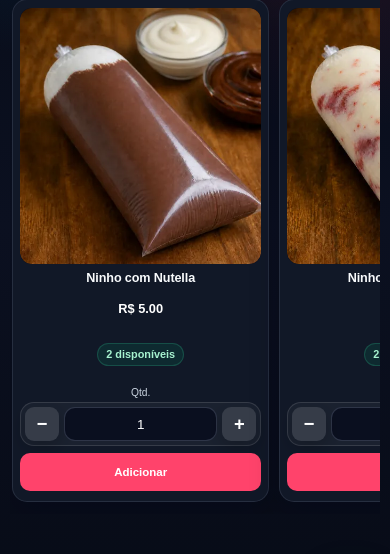
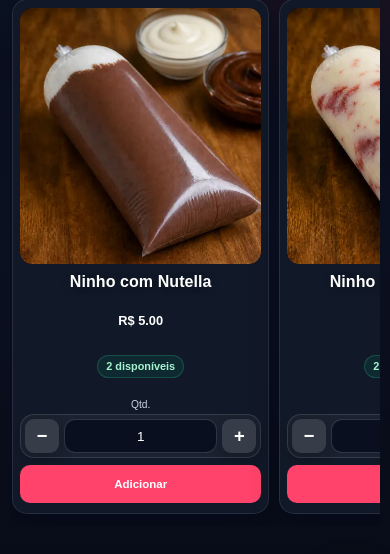
Before and after one commit to italoh27/dindins-da-karina, a Flask app: page / in a window 390 px wide. Shown: the part 213-767 px from the top of the page. Run offline with Flask 3, Linux system fonts and the light colour scheme; parts of the project's set-up code (start-up, migrations or seed data) failed here and were passed over; some libraries are stand-ins or nearby versions.

Commit message:
Destaca nomes dos sabores nos cards

```diff
--- a/static/style.css
+++ b/static/style.css
@@ -4214,7 +4214,15 @@
 .pagina-loja .card-imagem-wrap-pro{background:#0b1020}
 .pagina-loja .card-imagem-wrap-pro img{transition:none!important}
 .pagina-loja .card-carrossel:hover img{transform:none!important}
-.pagina-loja .card-topo-pro h3{color:#f8fafc;letter-spacing:-.01em}
+.pagina-loja .card-topo-pro h3{
+  color:#fff!important;
+  font-size:1.05rem;
+  font-weight:800;
+  line-height:1.2;
+  letter-spacing:.005em;
+  text-wrap:balance;
+  text-shadow:0 1px 8px rgba(0,0,0,.28);
+}
 .pagina-loja .estoque-destaque-pro{justify-content:flex-start!important;padding:0!important;background:none!important}
 .pagina-loja .estoque-destaque-pro .badge{
   display:inline-flex!important;
@@ -4302,7 +4310,16 @@
   .pagina-loja .card-imagem-wrap-pro{aspect-ratio:1/1.06!important;margin-bottom:7px!important;border-radius:11px!important}
   .pagina-loja .card-conteudo-pro{display:flex!important;flex:1;flex-direction:column;gap:7px!important}
   .pagina-loja .card-topo-pro h3{
-    min-height:2.25em;margin:0 0 2px!important;font-size:.79rem!important;line-height:1.12!important;display:-webkit-box;-webkit-line-clamp:2;-webkit-box-orient:vertical;overflow:hidden;
+    min-height:2.4em;
+    margin:1px 2px 3px!important;
+    font-size:1rem!important;
+    font-weight:850!important;
+    line-height:1.2!important;
+    letter-spacing:.005em!important;
+    display:-webkit-box;
+    -webkit-line-clamp:2;
+    -webkit-box-orient:vertical;
+    overflow:hidden;
   }
   .pagina-loja .card-loja-pro .preco-card{font-size:.8rem!important}
   .pagina-loja .form-card-pro{display:flex!important;flex-direction:column;gap:7px!important;margin-top:auto}
@@ -4323,6 +4340,7 @@
 @media(max-width:370px){
   .pagina-loja .carrossel-produtos{gap:7px!important}
   .pagina-loja .card-loja-pro,.pagina-loja .card-carrossel{padding:6px!important}
+  .pagina-loja .card-topo-pro h3{font-size:.96rem!important}
   .pagina-loja .responsavel-loja-label{display:none}
   .pagina-loja .form-responsavel-loja{grid-template-columns:1fr!important}
 }
--- a/templates/index.html
+++ b/templates/index.html
@@ -4,7 +4,7 @@
     <meta charset="UTF-8">
     <meta name="viewport" content="width=device-width, initial-scale=1.0">
     <title>Geladinhos Gourmet</title>
-  <link rel="stylesheet" href="/static/style.css?v=20260815-fundo-unificado-v1">
+  <link rel="stylesheet" href="/static/style.css?v=20260816-nomes-sabores-v1">
 </head>
 <body class="pagina-loja" data-ajax-shell="public" data-cart-count="{{ qtd_itens }}">
     <header class="topo-loja-pro topo-loja-pro-clean">
```
